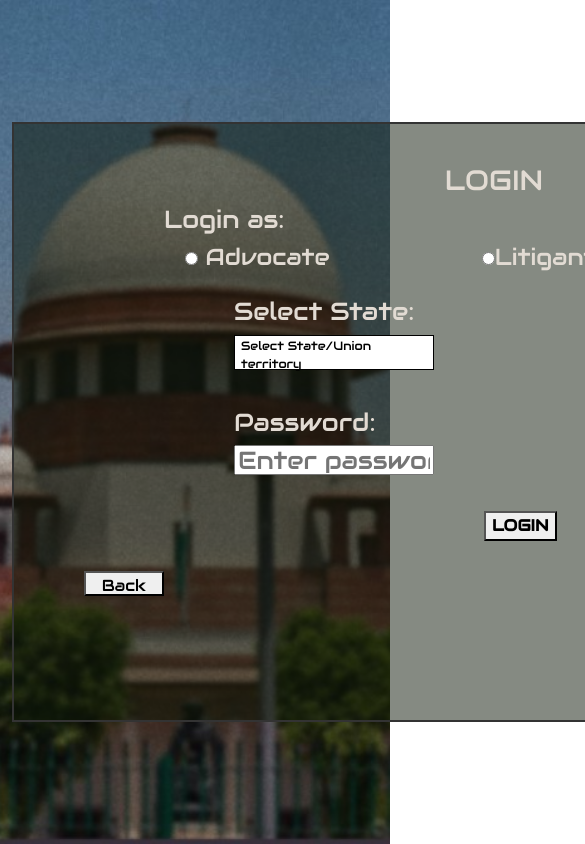
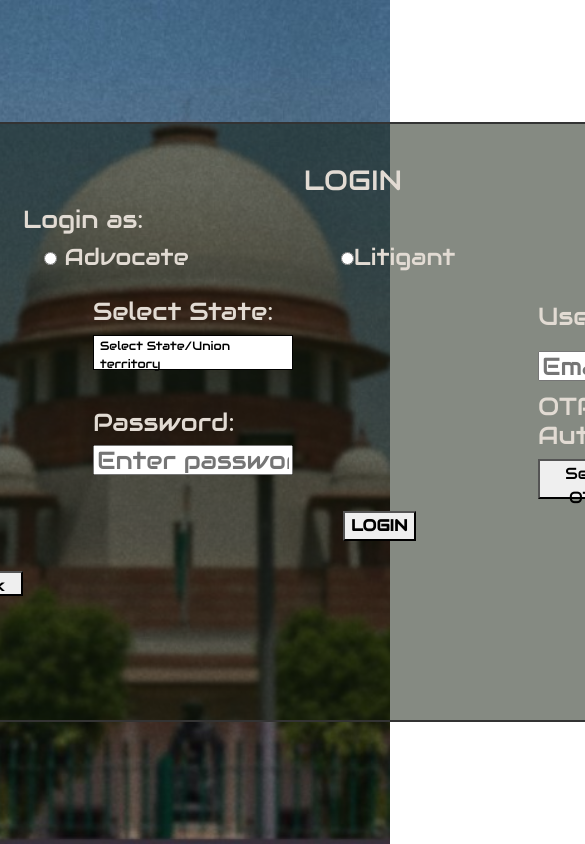
Before and after one commit to udaykumarcoder/NyaayaG160, a React (Create React App) app in the folder eportal/: page /login in a window 390 px wide. Shown: the top 844 px of the page, 585 px wide, since content can reach past the window. Built offline with nearby package versions, Linux system fonts and the light colour scheme.

Commit message:
media queries

```diff
--- a/eportal/src/Components/AdministratorForm.css
+++ b/eportal/src/Components/AdministratorForm.css
@@ -83,3 +83,17 @@
 .inputs{
     margin-top: 23px;
 }
+
+/* CSS for Big Laptop */
+@media screen and (min-width: 1200px) {
+    .container {
+        width: 60rem;
+    }
+}
+
+/* CSS for Small Laptop */
+@media screen and (max-width: 1199px) {
+    .container {
+        width: 42rem;
+    }
+}
--- a/eportal/src/Components/AdvocateForm.css
+++ b/eportal/src/Components/AdvocateForm.css
@@ -128,3 +128,17 @@ so if u want to change any thing change there */
     color: white;
     background-color: grey;
 }
+
+/* CSS for Big Laptop */
+@media screen and (min-width: 1200px) {
+    .container {
+        width: 60rem;
+    }
+}
+
+/* CSS for Small Laptop */
+@media screen and (max-width: 1199px) {
+    .container {
+        width: 42rem;
+    }
+}
--- a/eportal/src/Components/LitigantForm.css
+++ b/eportal/src/Components/LitigantForm.css
@@ -83,3 +83,16 @@ so if u want to change any thing change there */
 .inputs{
     margin-top: 23px;
 }
+/* CSS for Big Laptop */
+@media screen and (min-width: 1200px) {
+    .container {
+        width: 60rem;
+    }
+}
+
+/* CSS for Small Laptop */
+@media screen and (max-width: 1199px) {
+    .container {
+        width: 42rem;
+    }
+}
```
